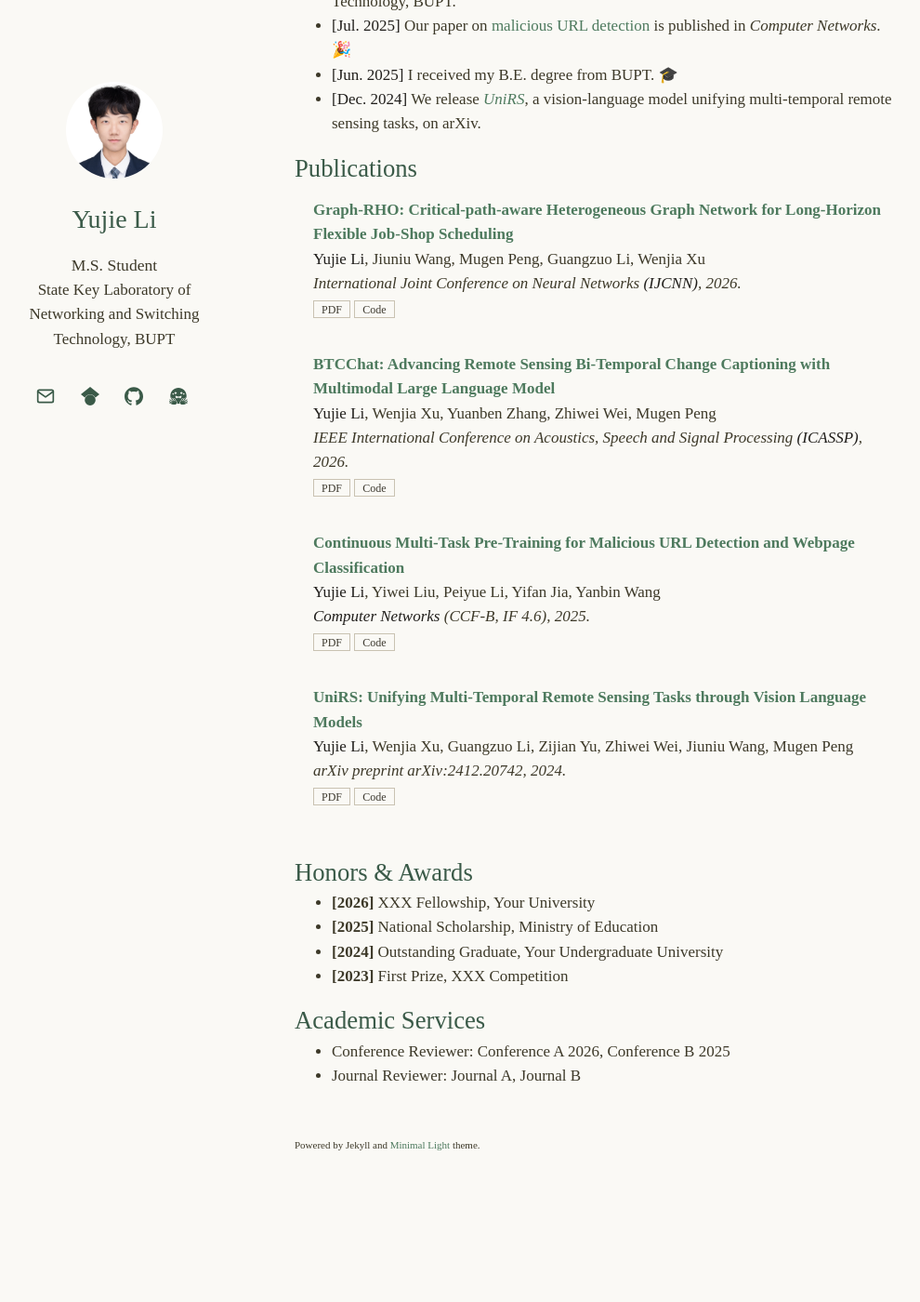
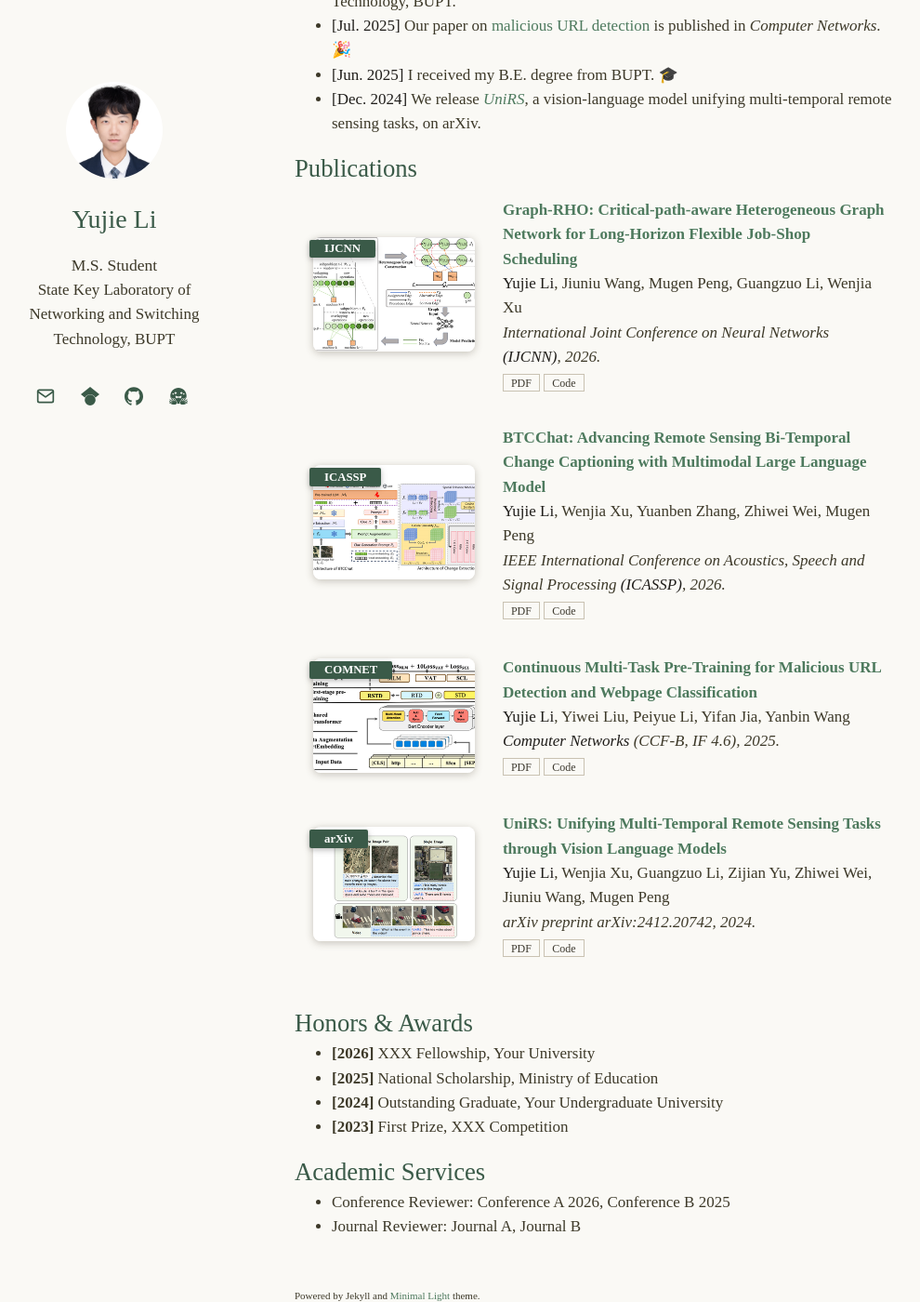
Before and after one commit to Davidup1/Davidup1.github.io, a Jekyll site: the page built from index.md, in a window 1280 px wide and 1400 px high, scrolled down 617 px. Shown: the whole window at 93% size, without its empty margins (153-1143 px from the left). Built offline with Jekyll 4.4.1, drawn with Linux system fonts in a browser that asks for light colours; before the commit the page ends 1930 px from its top, so only the background shows below that.

Commit message:
Add paper teaser images with venue badges
- Letterboxed all teasers to the theme's 270x123 display aspect on
  white canvas (object-fit:cover no longer crops figure content)
- Venue badge (IJCNN/ICASSP/COMNET/arXiv) shows top-left of each teaser
- GeoChrono teaser staged in assets but unused: no matching publication yet

Co-Authored-By: Claude Fable 5 <noreply@anthropic.com>

```diff
--- a/_data/publications.yml
+++ b/_data/publications.yml
@@ -21,6 +21,7 @@ main:
     conference: International Joint Conference on Neural Networks <strong>(IJCNN)</strong>, 2026.
     pdf: https://arxiv.org/abs/2604.10073
     code: https://github.com/IntelliSensing/Graph-RHO
+    image: ./assets/img/pubs/graph-rho.png
     s2id: arXiv:2604.10073
 
   - title: "BTCChat: Advancing Remote Sensing Bi-Temporal Change Captioning with Multimodal Large Language Model"
@@ -29,14 +30,16 @@ main:
     conference: IEEE International Conference on Acoustics, Speech and Signal Processing <strong>(ICASSP)</strong>, 2026.
     pdf: https://ieeexplore.ieee.org/abstract/document/11463503
     code: https://github.com/IntelliSensing/BTCChat
+    image: ./assets/img/pubs/btcchat.png
     s2id: abc348a0fb73bfec74cbc41b00d3d721e80319e6
 
   - title: "Continuous Multi-Task Pre-Training for Malicious URL Detection and Webpage Classification"
     authors: <strong>Yujie Li</strong>, Yiwei Liu, Peiyue Li, Yifan Jia, Yanbin Wang
-    conference_short: CN
+    conference_short: COMNET
     conference: <strong>Computer Networks</strong> (CCF-B, IF 4.6), 2025.
     pdf: https://www.sciencedirect.com/science/article/abs/pii/S1389128625004803
     code: https://github.com/Davidup1/URLBERT
+    image: ./assets/img/pubs/urlbert.png
     s2id: DOI:10.1016/j.comnet.2025.111513
 
   - title: "UniRS: Unifying Multi-Temporal Remote Sensing Tasks through Vision Language Models"
@@ -45,4 +48,5 @@ main:
     conference: arXiv preprint arXiv:2412.20742, 2024.
     pdf: https://arxiv.org/abs/2412.20742
     code: https://github.com/IntelliSensing/UniRS
+    image: ./assets/img/pubs/unirs.png
     s2id: arXiv:2412.20742
```
Also changed, not shown: assets/img/pubs/btcchat.png (added), assets/img/pubs/geochrono.png (added), assets/img/pubs/graph-rho.png (added), assets/img/pubs/unirs.png (added), assets/img/pubs/urlbert.png (added).
